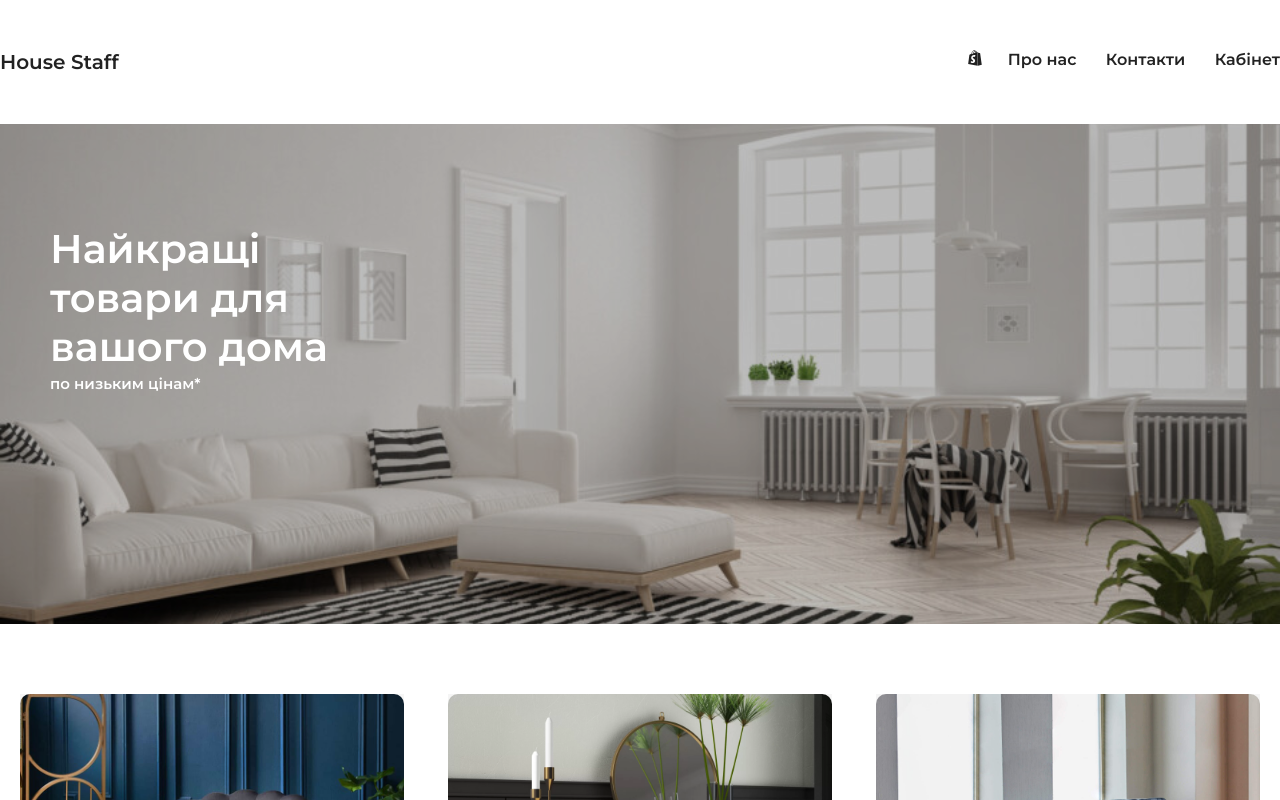
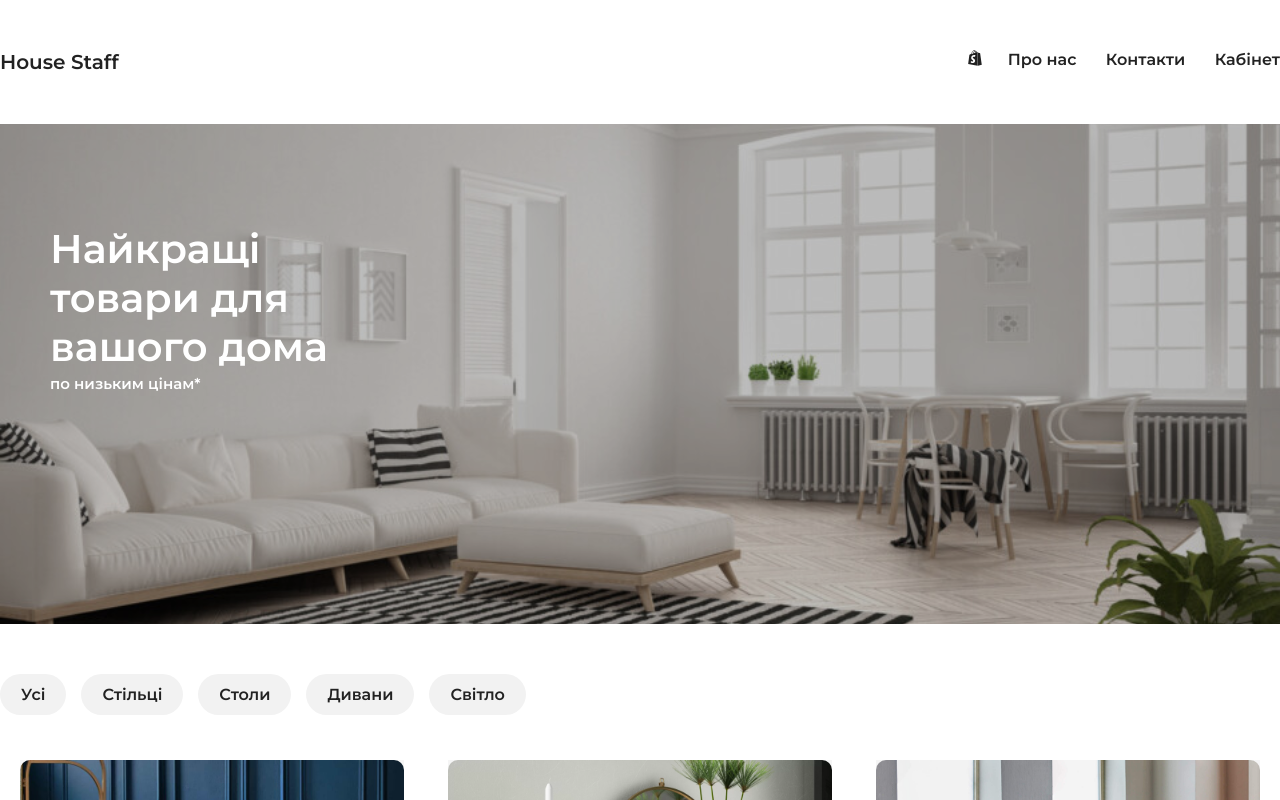
Before and after one commit to agronom99/2023-10-shop, a React (Create React App) app: page / in a window 1280 px wide. Shown: the top 800 px of the page. Built offline with nearby package versions, Linux system fonts and the light colour scheme.

Commit message:
2023.10.10 filter

```diff
--- a/src/App.js
+++ b/src/App.js
@@ -3,12 +3,14 @@
 import Footer from "./components/Footer";
 import Header from "./components/Header";
 import Items from "./components/Items";
+import Categories from "./components/Categories";
 
 class App extends React.Component {
   constructor(props) {
     super(props);
     this.state = {
       orders: [],
+      currentItems: [],
       items: [
         {
           id: 1,
@@ -39,7 +41,7 @@
           title: "Лампа",
           img: "wall-light.jpeg",
           desc: "Lorem ipsum dolor sit amet consectetur adipisicing elit.",
-          category: "sofa",
+          category: "light",
           price: "24.99",
         },
         {
@@ -47,27 +49,40 @@
           title: "Стілець білий",
           img: "chair-white.jpeg",
           desc: "Lorem ipsum dolor sit amet consectetur adipisicing elit.",
-          category: "sofa",
+          category: "chairs",
           price: "24.99",
         },
       ],
     };
+    this.state.currentItems = this.state.items;
     this.addToOrder = this.addToOrder.bind(this);
     this.deleteOrder = this.deleteOrder.bind(this);
-
+    this.chooseCategory = this.chooseCategory.bind(this);
   }
   render() {
     return (
       <div className="wrapper">
-        <Header orders={this.state.orders} onDelete={this.deleteOrder}/>
-        <Items items={this.state.items} onAdd={this.addToOrder} />
+        <Header orders={this.state.orders} onDelete={this.deleteOrder} />
+        <Categories chooseCategory={this.chooseCategory} />
+        <Items items={this.state.currentItems} onAdd={this.addToOrder} />
         <Footer />
       </div>
     );
   }
 
-  deleteOrder(id){
-     this.setState({orders:this.state.orders.filter(el=>el.id !==id)})
+  chooseCategory(category) {
+    if (category === "all") {
+      this.setState({ currentItems: this.state.items });
+      return;
+    }
+
+    this.setState({
+      currentItems: this.state.items.filter((el) => el.category === category),
+    });
+  }
+
+  deleteOrder(id) {
+    this.setState({ orders: this.state.orders.filter((el) => el.id !== id) });
   }
 
   addToOrder(item) {
@@ -76,8 +91,7 @@
     this.state.orders.forEach((el) => {
       if (el.id === item.id) isInArray = true;
     });
-    if(!isInArray)
-    this.setState({ orders: [...this.state.orders, item] });
+    if (!isInArray) this.setState({ orders: [...this.state.orders, item] });
   }
 }
 
--- /dev/null
+++ b/src/components/Categories.js
@@ -0,0 +1,40 @@
+import React, { Component } from "react";
+
+export class Categories extends Component {
+  constructor(props) {
+    super(props)
+    this.state = {
+      categories: [
+        {
+          key: "all",
+          name: "Усі"
+        },
+        {
+          key: "chairs",
+          name: "Стільці"
+        },
+        {
+          key: "tables",
+          name: "Столи"
+        },
+        {
+          key: "sofa",
+          name: "Дивани"
+        },
+        {
+            key: "light",
+            name: "Світло"
+          }
+      ],
+    };
+  }
+  render() {
+    return <div className="categories">
+        {this.state.categories.map(el=>(
+            <div key={el.key} onClick={()=> this.props.chooseCategory(el.key)} >{el.name}</div>
+        ))}
+    </div>;
+  }
+}
+
+export default Categories;
--- a/src/index.css
+++ b/src/index.css
@@ -131,6 +131,22 @@
   color: #fff;
 }
 
+.categories div{
+  display: inline-block;
+  background: #f2f2f2;
+  border-radius: 50px;
+  padding: 10px 20px;
+  margin-bottom: 25px;
+  margin-right: 15px;
+  cursor: pointer;
+  border: 1px solid transparent;
+  transition: all 500ms ease ;
+}
+.categories div:hover{
+  border-color: silver;
+  transform: scale(1.1);
+}
+
 main {
   display: flex;
   width: 100%;
```
